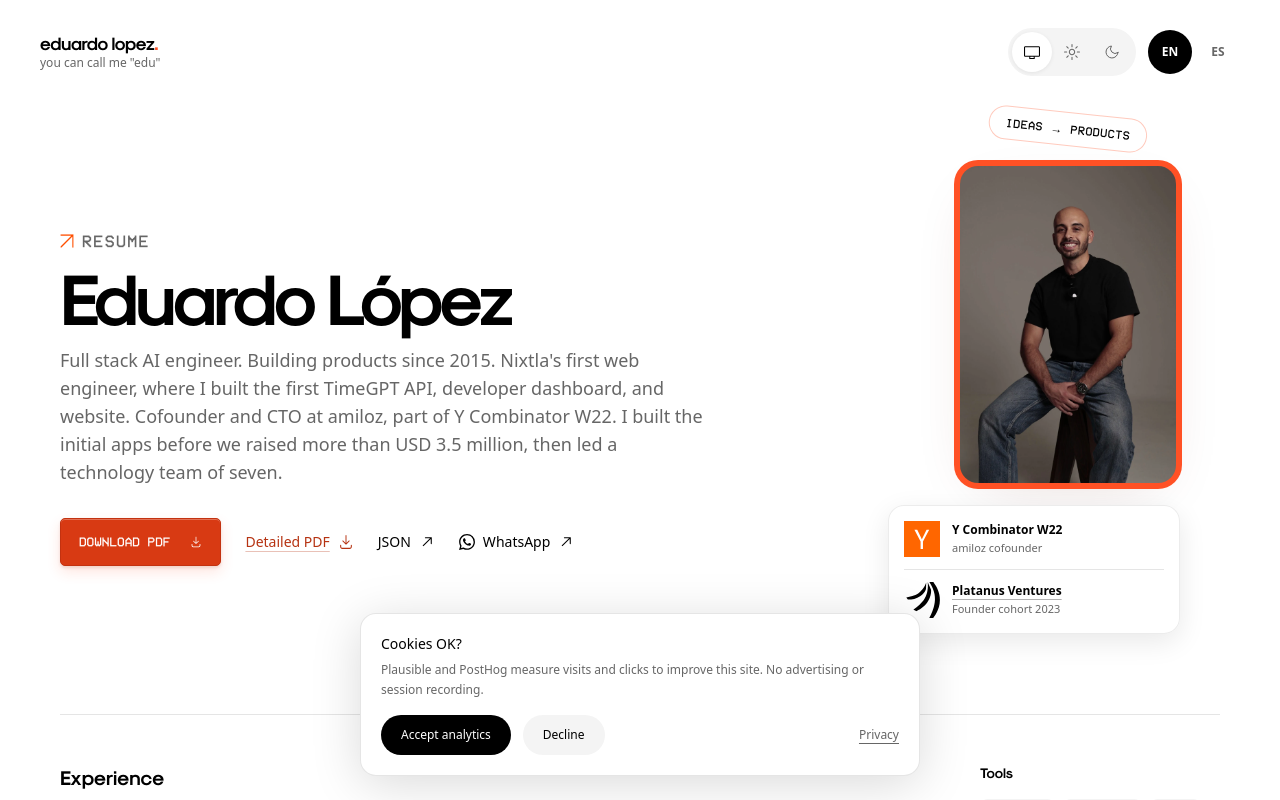
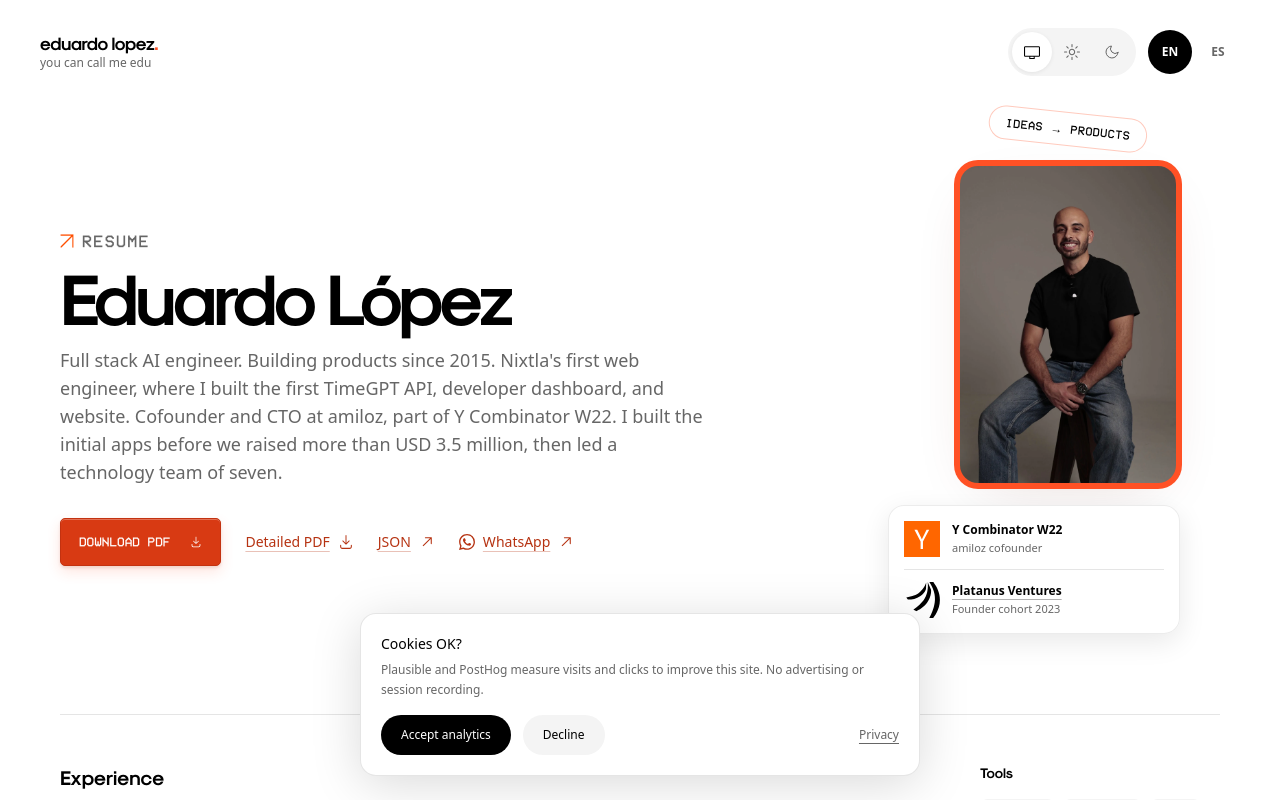
Before and after one commit to loama/personal-portfolio, a Next.js app: page /en/resume/employee in a window 1280 px wide. Shown: the top 800 px of the page. Built offline with nearby package versions, Linux system fonts and the light colour scheme.

Commit message:
fix(resume): clarify links and simplify the footer

```diff
--- a/src/app/[lang]/resume/[version]/page.tsx
+++ b/src/app/[lang]/resume/[version]/page.tsx
@@ -51,8 +51,8 @@ export default async function ResumePage({ params }: { params: Params }) {
           <div className="mt-8 flex flex-wrap items-center gap-x-6 gap-y-3">
             <a href={resumePath(lang, version, "pdf")} download className="button-primary" data-track="download_pdf"><ButtonLabel>{es ? "Descargar PDF" : "Download PDF"}</ButtonLabel><span className="button-icon"><DownloadIcon aria-hidden="true" className="h-4 w-4" /></span></a>
             <a href={resumePath(lang, version, "pdf", "full")} download className="flex min-h-11 items-center gap-2 text-sm font-medium text-accent underline decoration-accent/30 underline-offset-4 hover:text-ink" data-track="download_pdf_full">{es ? "PDF detallado" : "Detailed PDF"}<DownloadIcon aria-hidden="true" className="h-4 w-4" /></a>
-            <a href={resumePath(lang, version, "json")} download className="flex min-h-11 items-center gap-2 text-sm font-medium" data-track="download_json">JSON<Arrow /></a>
-            <a href={contacts.whatsapp} className="flex min-h-11 items-center gap-2 text-sm" data-track="contact_whatsapp"><SocialIcon platform="whatsapp" />WhatsApp<Arrow /></a>
+            <a href={resumePath(lang, version, "json")} download className="flex min-h-11 items-center gap-2 text-sm font-medium text-accent underline decoration-accent/30 underline-offset-4 hover:text-ink" data-track="download_json">JSON<Arrow /></a>
+            <a href={contacts.whatsapp} className="flex min-h-11 items-center gap-2 text-sm font-medium text-accent underline decoration-accent/30 underline-offset-4 hover:text-ink" data-track="contact_whatsapp"><SocialIcon platform="whatsapp" />WhatsApp<Arrow /></a>
           </div>
         </div>
         <Portrait locale={lang} />
@@ -67,7 +67,7 @@ export default async function ResumePage({ params }: { params: Params }) {
       </section>
       {version === "employee" && <Projects locale={lang} />}
     </main>
-    <Footer locale={lang} mode={version} />
+    <Footer locale={lang} />
     <script type="application/ld+json" dangerouslySetInnerHTML={{ __html: JSON.stringify(structured).replace(/</g, "\\u003c") }} />
   </>;
 }
--- a/src/components/shell.tsx
+++ b/src/components/shell.tsx
@@ -1,6 +1,6 @@
 import Link from "next/link";
 import { ArrowTopRightIcon } from "@radix-ui/react-icons";
-import { contacts, type Locale, type ResumeVersion } from "@/lib/site";
+import { contacts, REPOSITORY_URL, type Locale } from "@/lib/site";
 import { SocialIcon } from "./social-icon";
 import { ThemeSwitcher } from "./theme-switcher";
 
@@ -14,7 +14,7 @@ export function Header({ locale, path = "" }: { locale: Locale; path?: string })
     <header className="relative z-20 mx-auto grid max-w-[1320px] grid-cols-[minmax(0,1fr)_auto] items-center gap-x-3 gap-y-4 px-5 pb-5 pt-7 sm:px-10">
       <Link prefetch={false} href={`/${locale}/resume/founder`} className="wordmark col-start-1 row-start-1 inline-flex min-h-11 flex-col items-start justify-center gap-0.5">
         <span className="font-display text-lg font-semibold leading-5 tracking-tight">eduardo lopez<span className="text-brand">.</span></span>
-        <span className="text-xs leading-4 text-muted">{es ? 'puedes llamarme "edu"' : 'you can call me "edu"'}</span>
+        <span className="text-xs leading-4 text-muted">{es ? "puedes llamarme edu" : "you can call me edu"}</span>
         <span className="sr-only">{es ? ", inicio" : ", home"}</span>
       </Link>
       <div className="contents sm:col-start-2 sm:row-start-1 sm:flex sm:items-center sm:justify-end sm:gap-3">
@@ -27,15 +27,14 @@ export function Header({ locale, path = "" }: { locale: Locale; path?: string })
   );
 }
 
-export function Footer({ locale, mode = "founder" }: { locale: Locale; mode?: ResumeVersion }) {
-  const alternate = mode === "founder" ? "employee" : "founder";
+export function Footer({ locale }: { locale: Locale }) {
   return <footer className="mx-auto flex max-w-[1320px] flex-wrap items-center justify-between gap-7 px-5 py-10 text-xs text-muted sm:px-10">
     <p>© 2026 Eduardo López</p>
     <div className="flex flex-wrap items-center gap-x-6 gap-y-4">
       <a href={contacts.linkedin} data-track="social_linkedin" className="inline-flex items-center gap-2"><SocialIcon platform="linkedin" />LinkedIn</a>
       <a href={contacts.x} data-track="social_x" className="inline-flex items-center gap-2"><SocialIcon platform="x" />X</a>
       <a href={contacts.github} data-track="social_github" className="inline-flex items-center gap-2"><SocialIcon platform="github" />GitHub</a>
-      <Link prefetch={false} href={`/${locale}/resume/${alternate}`} className="inline-flex min-h-11 items-center">{alternate === "founder" ? (locale === "es" ? "Fundador" : "Founder") : (locale === "es" ? "Empleado y consultor" : "Employee & consultant")}</Link>
+      <a href={REPOSITORY_URL} target="_blank" rel="noopener noreferrer" data-track="view_source" className="inline-flex min-h-11 items-center gap-2">{locale === "es" ? "Código fuente" : "Source code"}<Arrow /></a>
       <Link prefetch={false} href={`/${locale}/agents`}>{locale === "es" ? "Para agentes" : "For agents"}</Link>
       <Link prefetch={false} href={`/${locale}/privacy`}>{locale === "es" ? "Privacidad" : "Privacy"}</Link>
     </div>
```
